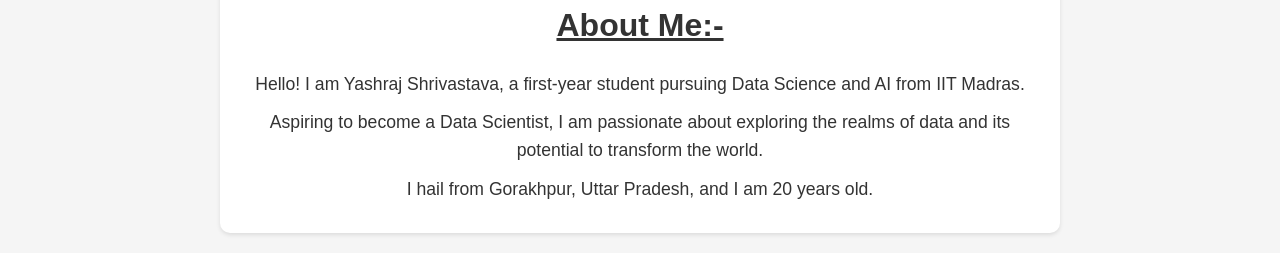
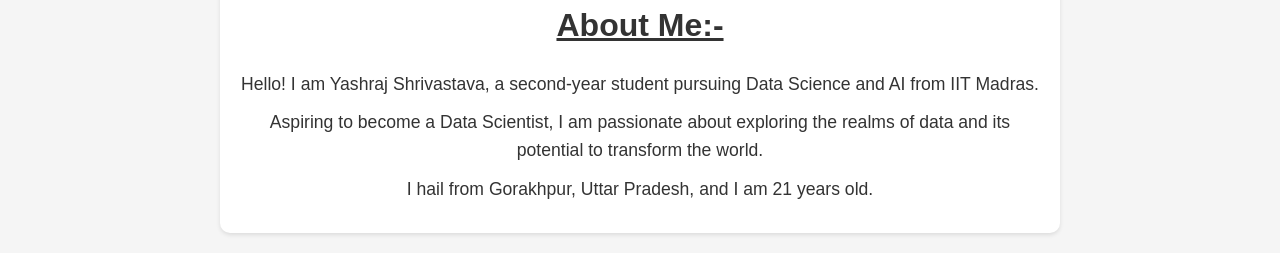
Before and after one commit to yashraj-shri17/yashraj-me, a plain HTML site: page index.html in a window 1280 px wide. Shown: the part 291-544 px from the top of the page. Drawn offline with nearby package versions, Linux system fonts and the light colour scheme.

Commit message:
my commit

```diff
--- a/index.html
+++ b/index.html
@@ -138,9 +138,9 @@
     </header>
     <div class="about">
         <h2><u>About Me:-</u></h2>
-        <p>Hello! I am Yashraj Shrivastava, a first-year student pursuing Data Science and AI from IIT Madras.</p>
+        <p>Hello! I am Yashraj Shrivastava, a second-year student pursuing Data Science and AI from IIT Madras.</p>
         <p>Aspiring to become a Data Scientist, I am passionate about exploring the realms of data and its potential to transform the world.</p>
-        <p>I hail from Gorakhpur, Uttar Pradesh, and I am 20 years old.</p>
+        <p>I hail from Gorakhpur, Uttar Pradesh, and I am 21 years old.</p>
     </div>
     <div class="text-box">
         <span class="bi bi-emoji-sunglasses"></span> <u>Reach Out..!</u> <span class="bi bi-emoji-sunglasses"></span>
```
